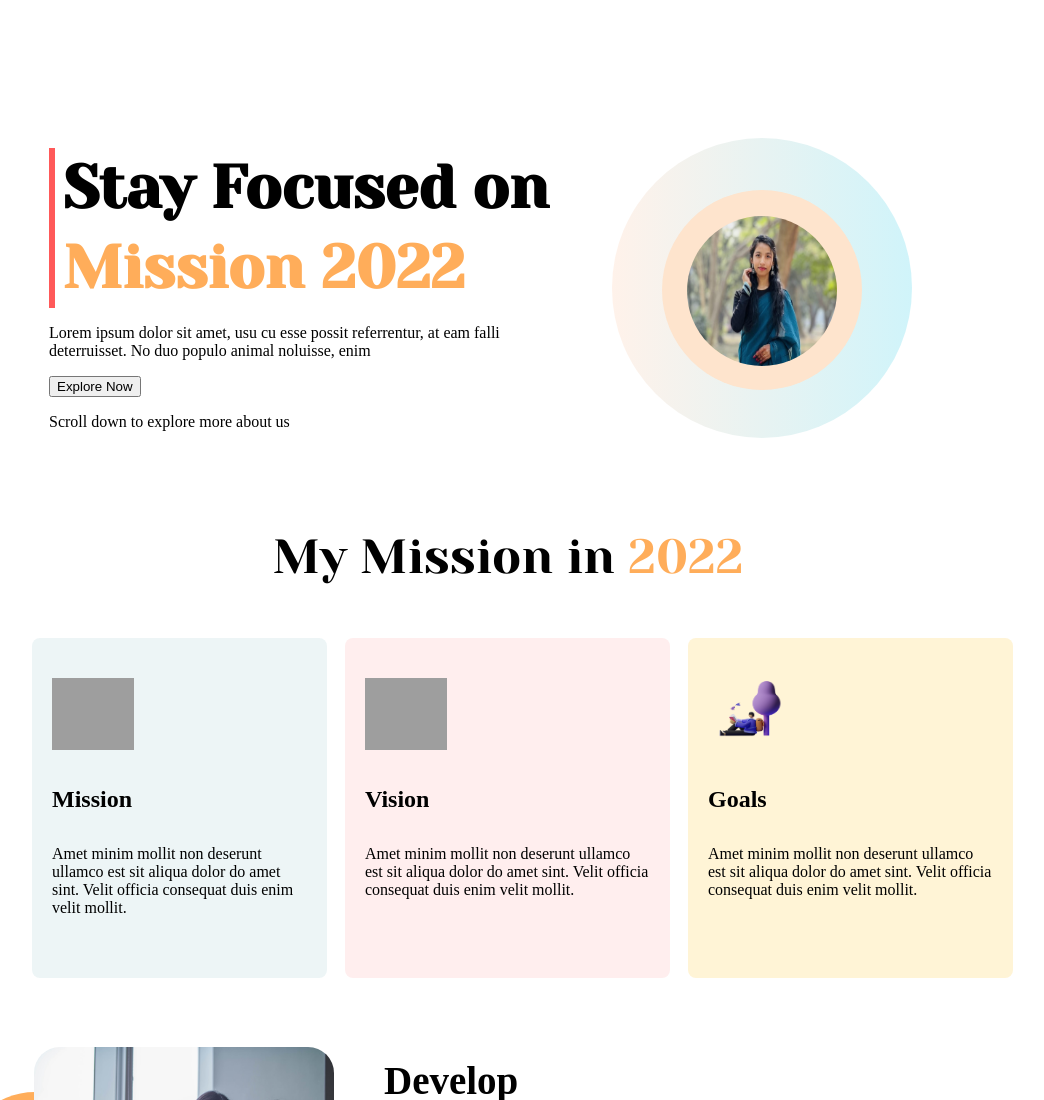
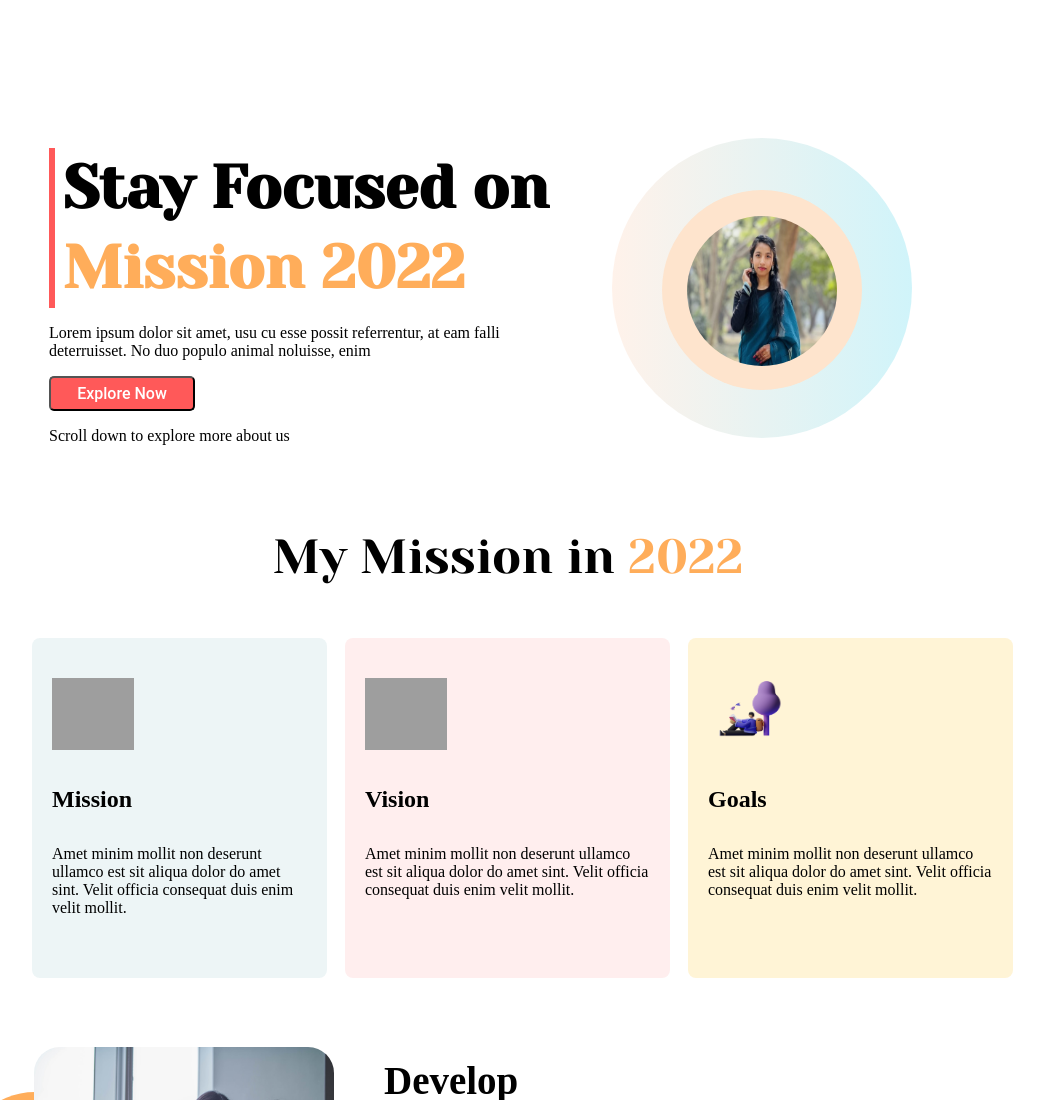
Before and after one commit to samsunnaharsrity/home-task-1, a plain HTML site: page index.html in a window 1280 px wide. Shown: the top 1100 px of the page, without its empty margins (132-1176 px from the left). Drawn offline with Linux system fonts and the light colour scheme; grey boxes are pictures that could not be loaded.

Commit message:
change first sec btn style

```diff
--- a/index.html
+++ b/index.html
@@ -14,7 +14,7 @@
         <div class="first-sec-work">
         <div class="header"><b>Stay Focused on <span style="color: #FFAD5A;" >Mission 2022</span></b></div>
         <p class="first-sec-para">Lorem ipsum dolor sit amet, usu cu esse possit referrentur, at eam falli deterruisset. No duo populo animal noluisse, enim</p>
-        <button class="btn">Explore Now</button>
+        <button class="first-sec-btn">Explore Now</button>
         <p class="first-sec-para">Scroll down to explore more about us</p>
         </div>
         <div>
@@ -38,12 +38,12 @@
             </div>
 
             <div class="vision-sec">
-                <img class="vision-img" src="/pics/vision.png" alt="img">
+                <img class="vision-img" src="./pics/vision.png" alt="img">
                 <h4 class="vision-title" style="font-size: 24px;">Vision</h4>
                 <p>Amet minim mollit non deserunt ullamco est sit aliqua dolor do amet sint. Velit officia consequat duis enim velit mollit.</p>
             </div>
             <div class="goals-sec">
-                <img class="goals-img" src="/pics/goals.png" alt="img">
+                <img class="goals-img" src="./pics/goals.png" alt="img">
                 <h4 class="goals-title" style="font-size: 24px;">Goals</h4>
                 <p>Amet minim mollit non deserunt ullamco est sit aliqua dolor do amet sint. Velit officia consequat duis enim velit mollit.</p>
             </div>
--- a/style.css
+++ b/style.css
@@ -19,6 +19,18 @@
   font-weight: 300;
   font-style: normal;
 
+}
+.first-sec-btn{
+  width: 146px;
+height: 35px;
+color: #FFFFFF;
+border-radius: 5px;
+background-color: #FF5959;
+font-family: "Roboto";
+font-weight: 500;
+font-size: 16px;
+line-height: 20px;
+text-align: center;
 }
 .title-img{
     position: relative;
```
